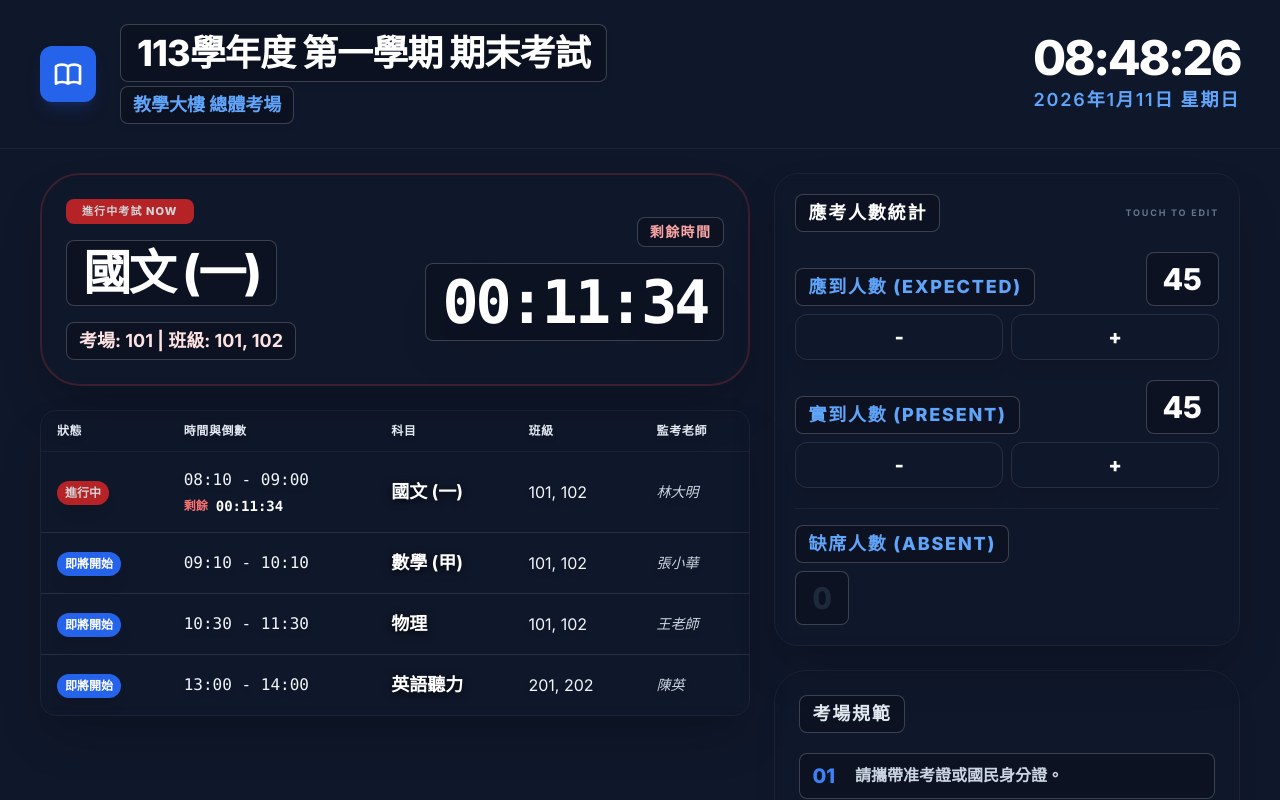
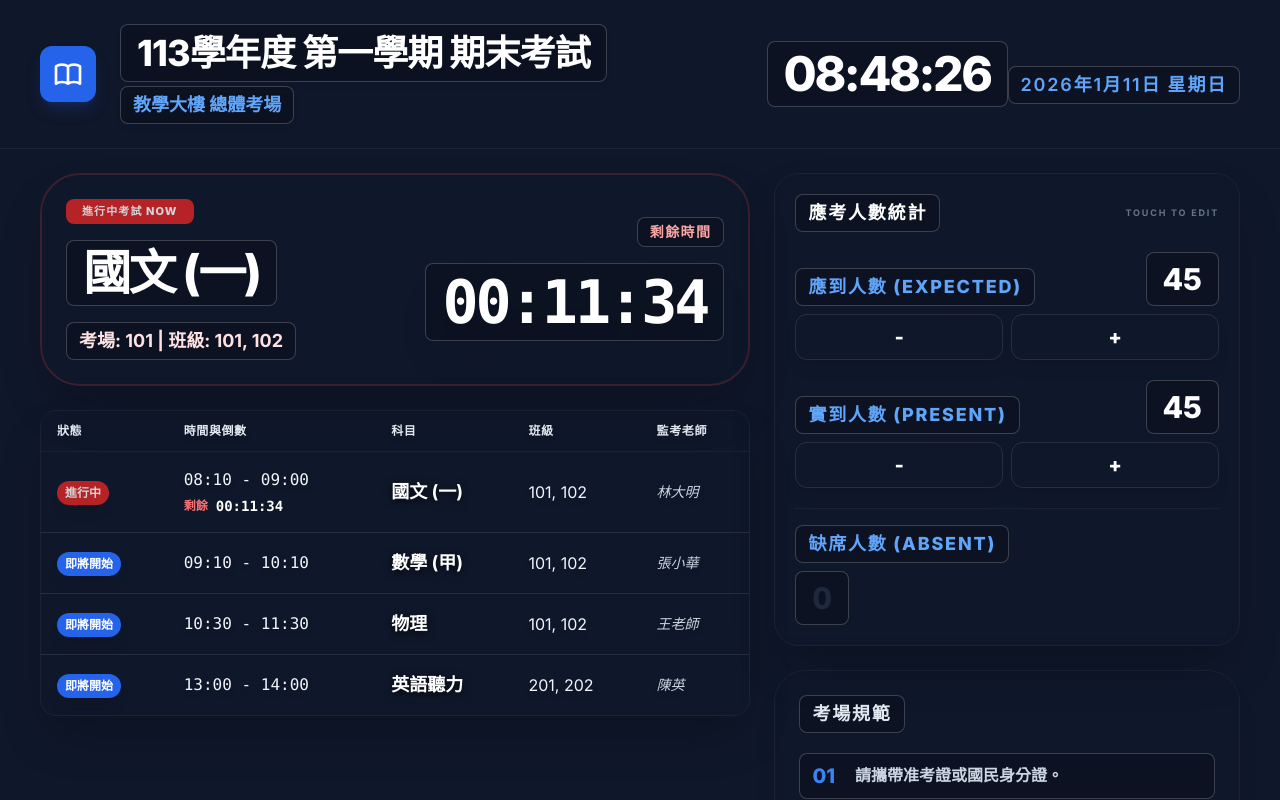
Before and after one commit to Rong-bit/Exam, a React (Vite) app: page / in a window 1280 px wide. Shown: the top 800 px of the page. Built offline with nearby package versions, Linux system fonts and the light colour scheme.

Commit message:
Update Clock.tsx

```diff
--- a/components/Clock.tsx
+++ b/components/Clock.tsx
@@ -11,10 +11,10 @@ const Clock: React.FC = () => {
 
   return (
     <div className="text-right">
-      <div className="text-5xl font-black text-white tracking-tighter">
+      <div className="text-5xl font-black text-white tracking-tighter px-4 py-2 bg-black/20 border border-white/20 rounded-lg inline-block">
         {time.toLocaleTimeString('zh-TW', { hour12: false, hour: '2-digit', minute: '2-digit', second: '2-digit' })}
       </div>
-      <div className="text-blue-400 font-semibold text-lg uppercase tracking-widest mt-1">
+      <div className="text-blue-400 font-semibold text-lg uppercase tracking-widest mt-1 px-3 py-1 bg-black/20 border border-white/20 rounded-lg inline-block">
         {time.toLocaleDateString('zh-TW', { year: 'numeric', month: 'long', day: 'numeric', weekday: 'long' })}
       </div>
     </div>
```
